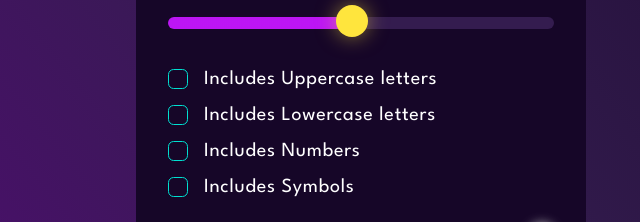
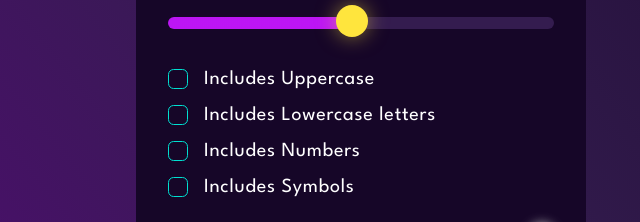
Before and after one commit to ATHARVBALKI/Password-Generator, a plain HTML site: page index.html in a window 1280 px wide. Shown: the part 321-543 px from the top of the page, 279-919 px from the left. Drawn offline with Linux system fonts and the light colour scheme.

Commit message:
Update index.html

```diff
--- a/index.html
+++ b/index.html
@@ -45,7 +45,7 @@
             <!-- checkboxes-->
             <div class="check">
                 <input type="checkbox" id="uppercase">
-                <label for="uppercase">Includes Uppercase letters</label>
+                <label for="uppercase">Includes Uppercase </label>
             </div>
 
             <div class="check">
```
